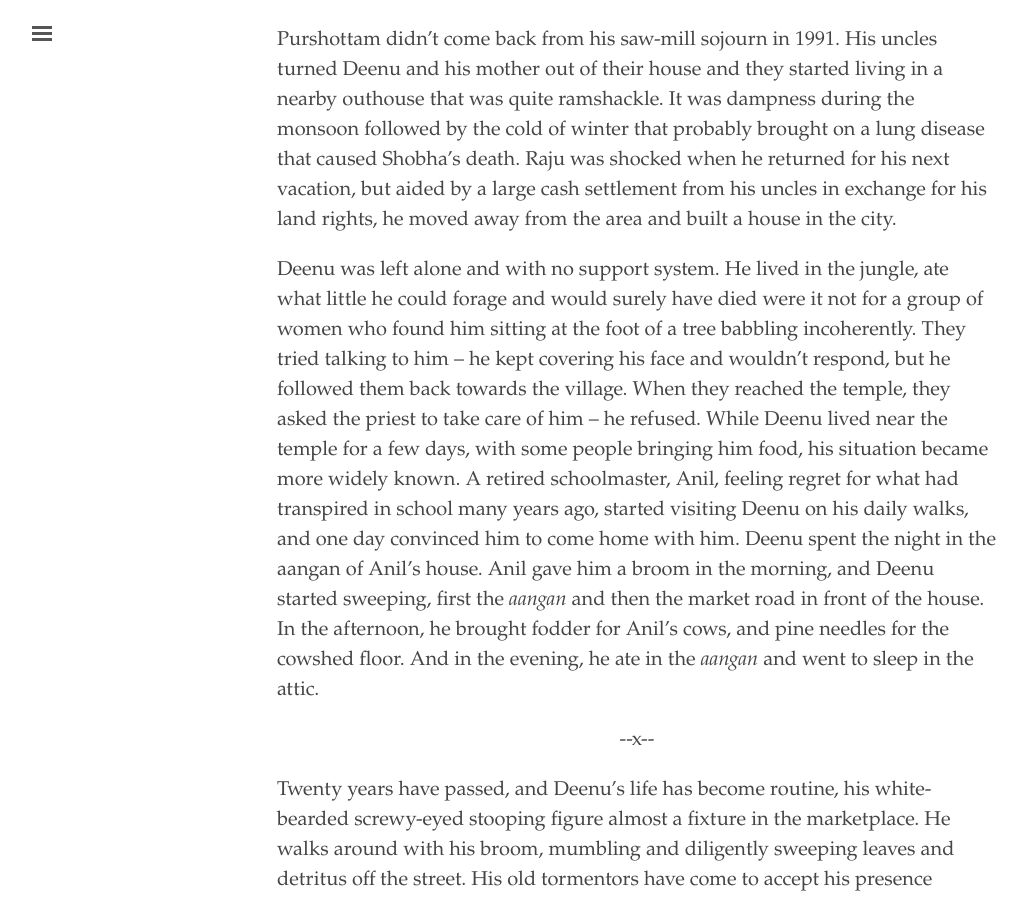
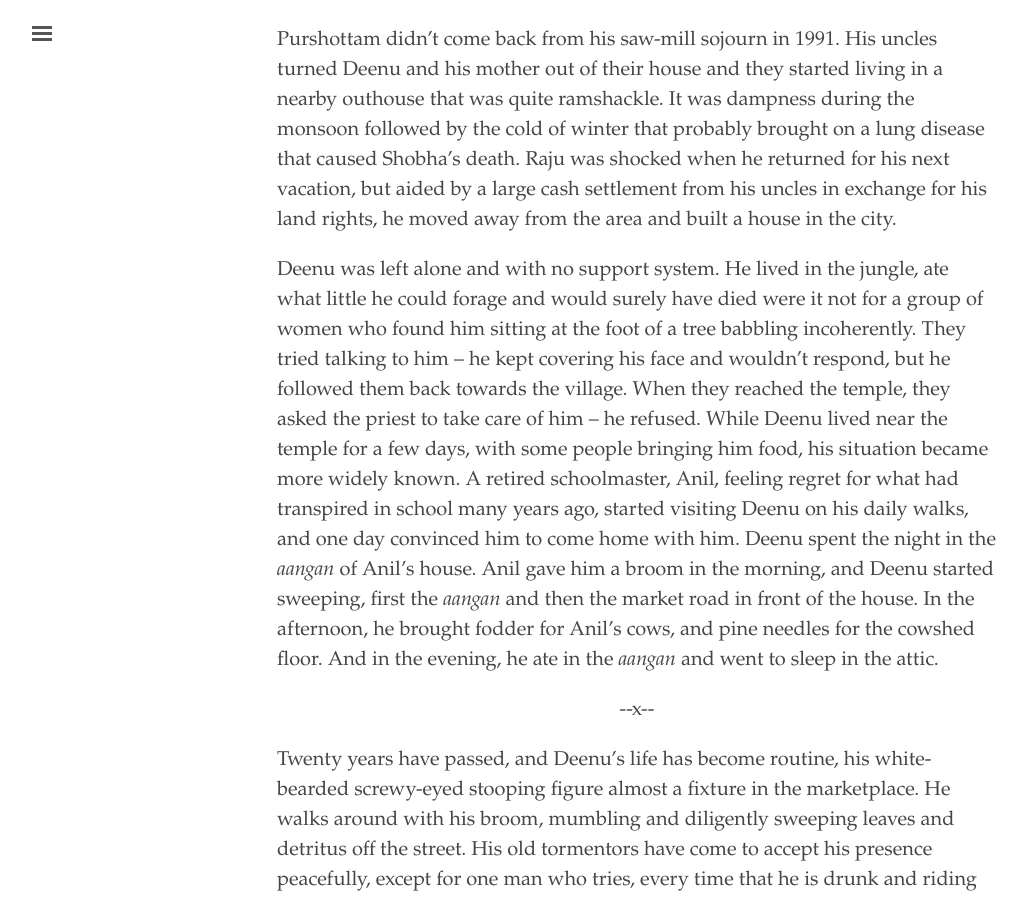
Before and after one commit to WordMistri/WordMistri.github.io, a Jekyll site: the page built from _stories/Punchline.md, in a window 1280 px wide and 900 px high, scrolled down 1997 px. Shown: the whole window, without its empty margins (3-1030 px from the left). Built offline with Jekyll 4.4.1, drawn with Linux system fonts in a browser that asks for light colours.

```diff
--- a/_stories/Punchline.md
+++ b/_stories/Punchline.md
@@ -22,7 +22,7 @@ When Deenu was 18, Raju joined the Army as a jawan. When he came home for his va
 
 Purshottam didn’t come back from his saw-mill sojourn in 1991. His uncles turned Deenu and his mother out of their house and they started living in a nearby outhouse that was quite ramshackle. It was dampness during the monsoon followed by the cold of winter that probably brought on a lung disease that caused Shobha’s death. Raju was shocked when he returned for his next vacation, but aided by a large cash settlement from his uncles in exchange for his land rights, he moved away from the area and built a house in the city.
 
-Deenu was left alone and with no support system. He lived in the jungle, ate what little he could forage and would surely have died were it not for a group of women who found him sitting at the foot of a tree babbling incoherently. They tried talking to him – he kept covering his face and wouldn’t respond, but he followed them back towards the village. When they reached the temple, they asked the priest to take care of him – he refused. While Deenu lived near the temple for a few days, with some people bringing him food, his situation became more widely known. A retired schoolmaster, Anil, feeling regret for what had transpired in school many years ago, started visiting Deenu on his daily walks, and one day convinced him to come home with him. Deenu spent the night in the aangan of Anil’s house. Anil gave him a broom in the morning, and Deenu started sweeping, first the *aangan* and then the market road in front of the house. In the afternoon, he brought fodder for Anil’s cows, and pine needles for the cowshed floor. And in the evening, he ate in the *aangan* and went to sleep in the attic.
+Deenu was left alone and with no support system. He lived in the jungle, ate what little he could forage and would surely have died were it not for a group of women who found him sitting at the foot of a tree babbling incoherently. They tried talking to him – he kept covering his face and wouldn’t respond, but he followed them back towards the village. When they reached the temple, they asked the priest to take care of him – he refused. While Deenu lived near the temple for a few days, with some people bringing him food, his situation became more widely known. A retired schoolmaster, Anil, feeling regret for what had transpired in school many years ago, started visiting Deenu on his daily walks, and one day convinced him to come home with him. Deenu spent the night in the *aangan* of Anil’s house. Anil gave him a broom in the morning, and Deenu started sweeping, first the *aangan* and then the market road in front of the house. In the afternoon, he brought fodder for Anil’s cows, and pine needles for the cowshed floor. And in the evening, he ate in the *aangan* and went to sleep in the attic.
 
 <p align="center">
  --x--
```
